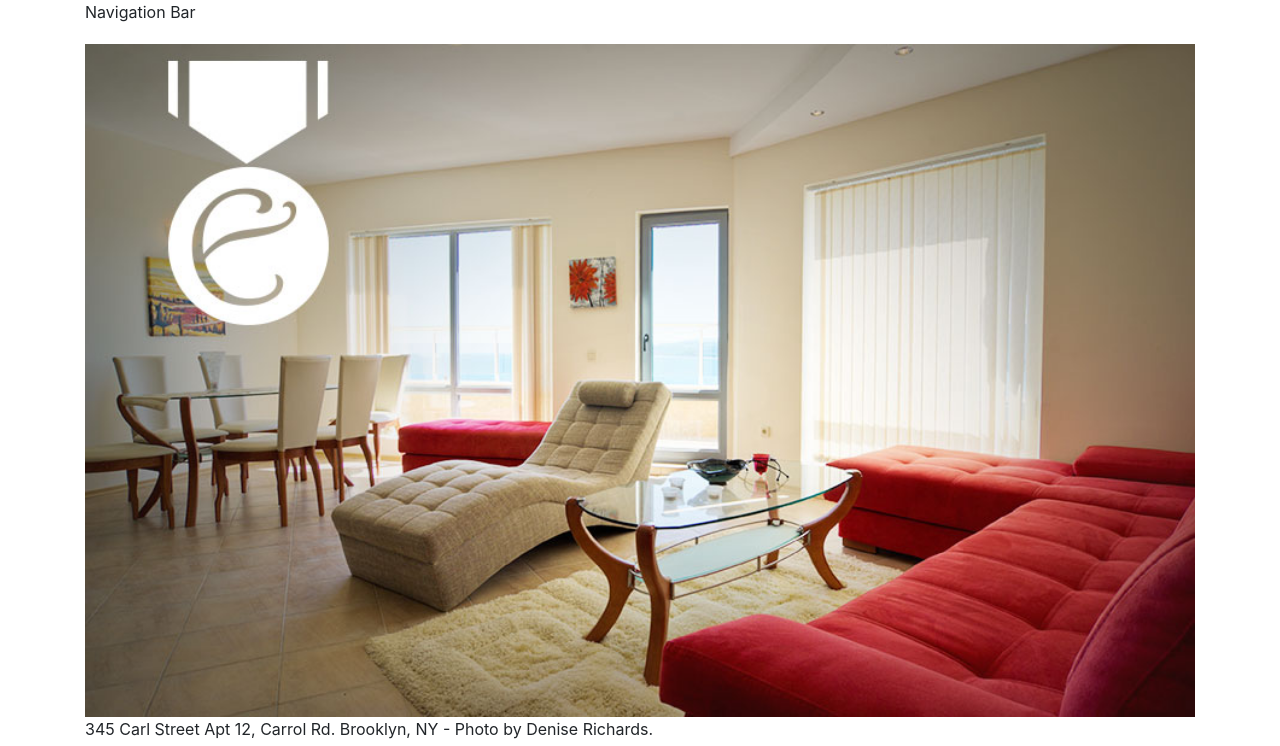
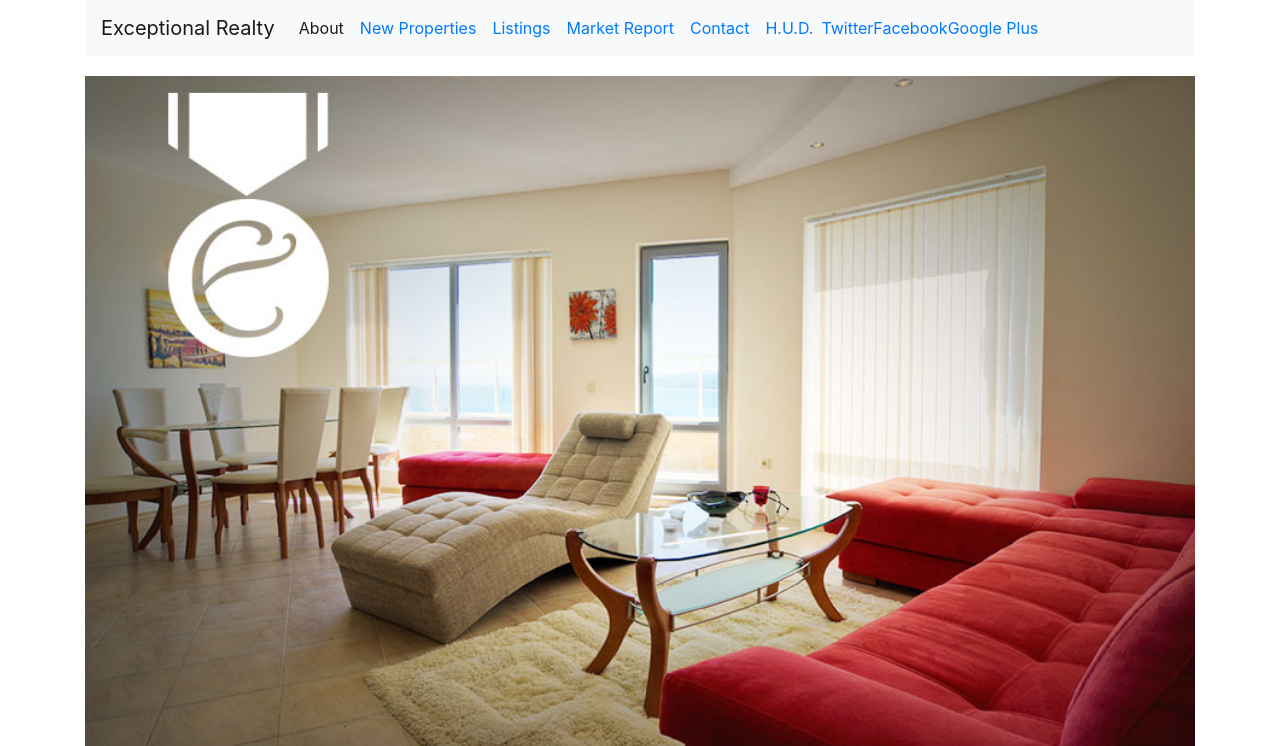
Before and after one commit to SotirisKavv/exceptional-realty-bootstrapped, a plain HTML site: page index.html in a window 1280 px wide. Shown: the top 746 px of the page. Drawn offline with nearby package versions, Linux system fonts and the light colour scheme.

Commit message:
add navbar

```diff
--- a/index.html
+++ b/index.html
@@ -16,7 +16,46 @@
     <div class="container">
       <div class="row">
         <div class="col-sm-12">
-          Navigation Bar
+          <nav class="navbar navbar-expand-lg navbar-light bg-light">
+            <a class="navbar-brand" href="#">Exceptional Realty</a>
+            <button class="navbar-toggler" type="button" data-toggle="collapse" data-target="#navbarSupportedContent" aria-controls="navbarSupportedContent" aria-expanded="false" aria-label="Toggle navigation">
+              <span class="navbar-toggler-icon"></span>
+            </button>
+
+            <div class="collapse navbar-collapse" id="bs-example-navbar-collapse-1">
+              <ul class="nav navbar-nav">
+                <li class="nav-item active">
+                  <a class="nav-link" href="index.html">About <span class="sr-only">(current)</span></a>
+                </li>
+                <li class="nav-link">
+                    <a href="new-properties.html">New Properties</a>
+                </li>
+                <li class="nav-link">
+                    <a href="real-estate-listings.html">Listings</a>
+                </li>
+                <li class="nav-link">
+                    <a href="market-report.html">Market Report</a>
+                </li>
+                <li class="nav-link">
+                    <a href="contact.html">Contact</a>
+                </li>
+                <li class="nav-link">
+                    <a href="http://hud.gov" target="_blank">H.U.D.</a>
+                </li>
+              </ul>
+              <ul class="nav navbar-nav navbar-right">
+                <li>
+                  <a href="#">Twitter</a>
+                </li>
+                <li>
+                  <a href="#">Facebook</a>
+                </li>
+                <li>
+                  <a href="#">Google Plus</a>
+                </li>
+              </ul>
+            </div>
+          </nav>
         </div>
       </div>
       <div class="row">
```
